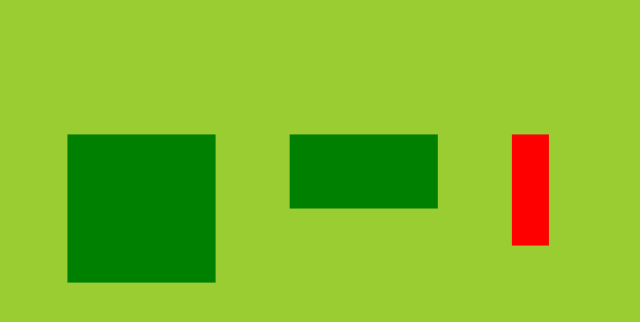
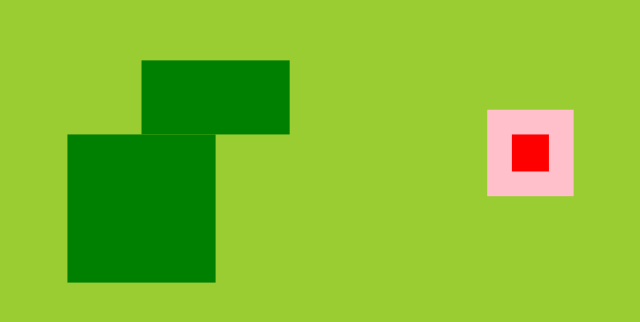
Before and after one commit to Ubachukwu-Ibeh/setup-doss-game, a plain HTML site: page index.html in a window 1280 px wide. Shown: the part 310-632 px from the top of the page, without its empty margins (377-1017 px from the left). Drawn offline with Linux system fonts and the light colour scheme.

Commit message:
added world bounds, camera limit, out-of-view non-rendering exclusion for colliding bodies

```diff
--- a/Box/box.js
+++ b/Box/box.js
@@ -1,21 +1,8 @@
 import { addComponent, keys } from "../globals/globals.js";
-
-const observe = (obj, key, callBack) => {
-  let val = obj[key];
-
-  Object.defineProperty(obj, key, {
-    get() {
-      return val;
-    },
-    set(newVal) {
-      val = newVal;
-      callBack(diff);
-    },
-  });
-};
+import { observe } from "../helpers/observer.js";
 
 export class Box {
-  constructor(props /**@object */) {
+  constructor(props) {
     Object.keys(props).forEach((key) => (this[key] = props[key]));
   }
   init() {
--- a/BoxEngine/BoxEngine.js
+++ b/BoxEngine/BoxEngine.js
@@ -1,11 +1,10 @@
 import { Box } from "../Box/box.js";
-import { addScenes, switchScenes, setCamera } from "../globals/globals.js";
+import { addScenes, switchScenes } from "../globals/globals.js";
 
 const BoxEngine = {
   Box,
   addScenes,
   switchScenes,
-  setCamera,
 };
 
 export default BoxEngine;
--- a/components/Boy.js
+++ b/components/Boy.js
@@ -1,11 +1,12 @@
 import BoxEngine from "../BoxEngine/BoxEngine.js";
+import { game } from "../game.js";
 
 export const Boy = new BoxEngine.Box({
   id: "Boy",
   x: 1200,
   y: 600,
   width: 50,
-  height: 150,
+  height: 50,
   color: "red",
   layer: 1,
   rigidBody: true,
@@ -27,10 +28,13 @@ export const Boy = new BoxEngine.Box({
   onCollision() {},
 }).init();
 
-BoxEngine.setCamera({
+const marginX = 2 * (Boy.width / 3);
+const marginY = 2 * (Boy.height / 3);
+
+game.camera = {
   focus: Boy,
-  focusAreaX: window.innerWidth / 2,
-  focusAreaY: window.innerHeight / 2,
-  focusAreaW: 200,
-  focusAreaH: 200,
-});
+  x: Boy.x - marginX,
+  y: Boy.y - marginY,
+  width: 2 * marginX + Boy.width,
+  height: 2 * marginY + Boy.height,
+};
--- a/components/Floor.js
+++ b/components/Floor.js
@@ -14,12 +14,31 @@ export const Floor = new BoxEngine.Box({
 
 const Floor2 = new BoxEngine.Box({
   id: "Floor2",
-  x: 900,
-  y: 600,
+  x: 700,
+  y: 10,
   width: 200,
   height: 100,
+  dv: 0,
+  v: 2,
   color: "green",
   layer: 2,
   rigidBody: true,
-  onCollision() {},
+  onCollision() {
+    Floor2.dv = 0;
+    Floor2.v = 0;
+  },
+  update() {
+    Floor2.dv += 1;
+    Floor2.y += Floor2.v + Floor2.dv;
+  },
 }).init();
+
+const bg = new BoxEngine.Box({
+  id: "bg",
+  x: 0,
+  y: 0,
+  width: 3000,
+  height: 2000,
+  color: "yellowgreen",
+  layer: -1,
+}).init();
--- a/engine/engine.js
+++ b/engine/engine.js
@@ -2,8 +2,9 @@ import { game } from "../game.js";
 import {
   keys,
   resolveComponents,
-  cameraSettings,
   components,
+  currentScene,
+  newDisplaySettings,
 } from "../globals/globals.js";
 
 export const engine = (newDisplayDetails) => {
@@ -67,6 +68,8 @@ export const engine = (newDisplayDetails) => {
       collided;
 
     const resolve = () => {
+      let collisionDataA, collisionDataB;
+
       for (i; i < rigidBodies.length; i++) {
         j = 0;
         for (j; j < rigidBodies.length; j++) {
@@ -76,24 +79,50 @@ export const engine = (newDisplayDetails) => {
           const B = rigidBodies[j];
 
           if (testForCollision(A, B)) {
+            A.isColliding = true; //for view rendering
+            B.isColliding = true; //for view rendering
+
             collided = true;
             k = i;
             l = j;
             const resolveX = () => {
               if (A.x < B.x) {
+                collisionDataA = { object: B, right: true };
+                collisionDataB = { object: A, left: true };
                 return A.x + A.width - B.x;
               } else {
+                collisionDataA = { object: B, left: true };
+                collisionDataB = { object: A, right: true };
                 return -(B.x + B.width - A.x);
               }
             };
 
-            const resolveRefA = () => {
-              resolve();
+            const getResolveRef = () => {
+              if (A.onCollision) A.onCollision(collisionDataA);
+              if (B.onCollision) B.onCollision(collisionDataB);
+
+              const resolveRefA = () => {
+                resolve();
+              };
+
+              const resolveRefB = () => {
+                i = j;
+                resolve();
+              };
+              return {
+                resolveRefA,
+                resolveRefB,
+              };
             };
 
-            const resolveRefB = () => {
-              i = j;
-              resolve();
+            const checkX = (dx) => {
+              if (B.static) {
+                A.x -= dx;
+                getResolveRef().resolveRefA();
+              } else {
+                B.x += dx;
+                getResolveRef().resolveRefB();
+              }
             };
 
             if (A.y < B.y) {
@@ -101,20 +130,17 @@ export const engine = (newDisplayDetails) => {
                 dy = A.y + A.height - B.y;
 
               if (Math.abs(dx) < dy) {
-                if (B.static) {
-                  A.x -= dx;
-                  resolveRefA();
-                } else {
-                  B.x += dx;
-                  resolveRefB();
-                }
+                checkX(dx);
               } else {
+                collisionDataA = { object: B, bottom: true };
+                collisionDataB = { object: A, top: true };
+
                 if (B.static) {
                   A.y -= dy;
-                  resolveRefA();
+                  getResolveRef().resolveRefA();
                 } else {
                   B.y += dy;
-                  resolveRefB();
+                  getResolveRef().resolveRefB();
                 }
               }
             } else {
@@ -122,26 +148,20 @@ export const engine = (newDisplayDetails) => {
                 dy = B.y + B.height - A.y;
 
               if (Math.abs(dx) < dy) {
-                if (B.static) {
-                  A.x -= dx;
-                  resolveRefA();
-                } else {
-                  B.x += dx;
-                  resolveRefB();
-                }
+                checkX(dx);
               } else {
+                collisionDataA = { object: B, top: true };
+                collisionDataB = { object: A, bottom: true };
+
                 if (B.static) {
                   A.y += dy;
-                  resolveRefA();
+                  getResolveRef().resolveRefA();
                 } else {
                   B.y -= dy;
-                  resolveRefB();
+                  getResolveRef().resolveRefB();
                 }
               }
             }
-
-            if (A.onCollision) A.onCollision();
-            if (B.onCollision) B.onCollision();
           } else if (collided && j === rigidBodies.length - 1) {
             i = k;
             j = l;
@@ -156,42 +176,55 @@ export const engine = (newDisplayDetails) => {
     resolve();
   };
 
-  const resolveGravity = () => {
-    Object.keys(validComponents).forEach((key) => {
-      const component = validComponents[key];
-
-      if (component.gravity === true) {
-        component.y += component * (game.gravity / 100);
-      }
-    });
-  };
-
   const resolveCamera = () => {
-    let { focus, focusAreaX, focusAreaY, focusAreaW, focusAreaH } =
-      cameraSettings;
+    let { focus, x, y, width, height } = game.camera;
+    let { worldX, worldY, worldWidth, worldHeight } = currentScene;
+    let { scaledWidth, scaledHeight } = newDisplayDetails;
 
     const componentsArray = Object.values(components);
 
-    if (focus.x < focusAreaX) {
-      const dx = focusAreaX - focus.x;
+    if (focus.x < x) {
+      let dx = x - focus.x;
+
+      if (worldX + dx > 0) dx = -worldX;
+
+      currentScene.worldX += dx;
+
       componentsArray.forEach((component) => {
         component.x += dx;
       });
     }
-    if (focus.x + focus.width > focusAreaX + focusAreaW) {
-      const dx = focus.x + focus.width - (focusAreaX + focusAreaW);
+    if (focus.x + focus.width > x + width) {
+      let dx = focus.x + focus.width - (x + width);
+
+      if (worldX + worldWidth - dx < scaledWidth)
+        dx = worldX + worldWidth - scaledWidth;
+
+      currentScene.worldX -= dx;
+
       componentsArray.forEach((component) => {
         component.x -= dx;
       });
     }
-    if (focus.y < focusAreaY) {
-      const dy = focusAreaY - focus.y;
+    if (focus.y < y) {
+      let dy = y - focus.y;
+
+      if (worldY + dy > 0) dy = -worldY;
+
+      currentScene.worldY += dy;
+
       componentsArray.forEach((component) => {
         component.y += dy;
       });
     }
-    if (focus.y + focus.height > focusAreaY + focusAreaH) {
-      const dy = focus.y + focus.height - (focusAreaY + focusAreaH);
+    if (focus.y + focus.height > y + height) {
+      let dy = focus.y + focus.height - (y + height);
+
+      if (worldY + worldHeight - dy < scaledHeight)
+        dy = worldY + worldHeight - scaledHeight;
+
+      currentScene.worldY -= dy;
+
       componentsArray.forEach((component) => {
         component.y -= dy;
       });
@@ -203,6 +236,5 @@ export const engine = (newDisplayDetails) => {
     resolveUpdate,
     resolveCollisions,
     resolveCamera,
-    resolveGravity,
   };
 };
--- a/game.js
+++ b/game.js
@@ -1,10 +1,16 @@
 export const game = {
   displayWidth: 1920,
   displayHeight: 1080,
-  backgroundColor: "yellowgreen",
+  backgroundColor: "black",
   size: "fit",
-  gravity: 10,
   scenes: {
-    level1: {},
+    level1: {
+      worldWidth: 3000,
+      worldHeight: 2000,
+      worldX: 0,
+      worldY: 0,
+      components: {},
+    },
   },
+  camera: {},
 };
--- a/gameLoop/gameLoop.js
+++ b/gameLoop/gameLoop.js
@@ -5,9 +5,6 @@ import { render } from "../renderer/renderer.js";
 export const gameLoop = () => {
   //resolveComponents
   const Engine = engine(newDisplaySettings);
-
-  //gravity
-  Engine.resolveGravity();
 
   //updates
   Engine.resolveUpdate();
@@ -19,7 +16,7 @@ export const gameLoop = () => {
   Engine.resolveCollisions();
 
   //camera
-  // Engine.resolveCamera();
+  Engine.resolveCamera();
 
   //render
   render(newDisplaySettings);
--- a/globals/globals.js
+++ b/globals/globals.js
@@ -1,4 +1,6 @@
 import { game } from "../game.js";
+
+/////////////////CONTROLS///////////////
 export const keys = {}; //object for keeping track of keyboard keys boolean values
 
 /////////////////SCENES/////////////////
@@ -8,19 +10,8 @@ let scenes = {};
 export const addScenes = (scene) => {
   scenes = { ...scenes, ...scene };
 };
-export const switchScenes = (scene) => {
-  components = scenes[scene];
-};
 
-export let components = Object.values(game.scenes)[0];
-
-/////////////////SETTINGS/////////////////
-
-export let cameraSettings = {};
-
-export const setCamera = (settings) => {
-  cameraSettings = { ...cameraSettings, ...settings };
-};
+export let currentScene, components;
 
 /////////////////DISPLAY/////////////////
 
@@ -33,12 +24,14 @@ export const resolveComponents = (newDisplayDetails) => {
   Object.keys(components).forEach((key) => {
     const component = components[key];
     if (
-      component.x < scaledWidth &&
-      0 < component.x + component.width &&
-      component.y < scaledHeight &&
-      0 < component.y + component.height
+      (component.x < scaledWidth &&
+        0 < component.x + component.width &&
+        component.y < scaledHeight &&
+        0 < component.y + component.height) ||
+      component.isColliding
     ) {
       resolvedComponents[key] = component;
+      if (component.isColliding) component.isColliding = false;
     }
   });
 
@@ -49,15 +42,12 @@ const canvas = document.getElementById("canvas");
 
 const ctx = canvas.getContext("2d");
 
-const { displayWidth, displayHeight, size, backgroundColor } = game;
+const { displayWidth, displayHeight, size } = game;
 
 const windowWidth = window.innerWidth;
 const windowHeight = window.innerHeight;
 
 const getScaleValue = () => {
-  const dx = windowWidth - displayWidth;
-  const dy = windowHeight - displayHeight;
-
   const refX = windowWidth / 2 / (displayWidth / 2);
   const refY = windowHeight / 2 / (displayHeight / 2);
 
@@ -111,7 +101,7 @@ const initialPy = displayHeight / 2;
 const finalPx = scaledWidth / 2;
 const finalPy = scaledHeight / 2;
 
-const scaleComponent = (component) => {
+export const scaleComponent = (component) => {
   component.x += component.x - initialPx - (component.x - finalPx);
   component.y += component.y - initialPy - (component.y - finalPy);
   scale(component, finalPx, finalPy, scaleValue);
@@ -127,3 +117,16 @@ export const newDisplaySettings = {
   scaledWidth,
   scaledHeight,
 };
+
+const scaleWorld = () => {
+  currentScene.worldWidth *= scaleValue;
+  currentScene.worldHeight *= scaleValue;
+};
+
+export const switchScenes = (scene) => {
+  currentScene = Object.values(game.scenes)[scene];
+  components = currentScene.components;
+  scaleWorld();
+};
+
+switchScenes(0);
--- /dev/null
+++ b/helpers/observer.js
@@ -0,0 +1,13 @@
+export const observe = (obj, key, callBack) => {
+  let val = obj[key];
+
+  Object.defineProperty(obj, key, {
+    get() {
+      return val;
+    },
+    set(newVal) {
+      val = newVal;
+      callBack();
+    },
+  });
+};
--- a/renderer/renderer.js
+++ b/renderer/renderer.js
@@ -1,5 +1,5 @@
 import { game } from "../game.js";
-import { components, cameraSettings } from "../globals/globals.js";
+import { components } from "../globals/globals.js";
 
 export const render = ({ ctx, scaledWidth, scaledHeight }) => {
   ctx.clearRect(0, 0, scaledWidth, scaledHeight);
@@ -8,18 +8,16 @@ export const render = ({ ctx, scaledWidth, scaledHeight }) => {
 
   const tray = Object.values(components);
 
-  tray.sort((A, B) => B.layer - A.layer);
-
-  // const {
-  //   focusAreaX: x,
-  //   focusAreaY: y,
-  //   focusAreaW: width,
-  //   focusAreaH: height,
-  // } = cameraSettings;
-  // ctx.fillStyle = "pink";
-  // ctx.fillRect(x, y, width, height);
+  tray.sort((A, B) => A.layer - B.layer);
 
   tray.forEach((component) => {
+    if (component.id === "Boy") {
+      const { x, y, width, height } = game.camera;
+
+      ctx.fillStyle = "pink";
+      ctx.fillRect(x, y, width, height);
+    }
+
     const { x, y, width, height, color } = component;
 
     if (color) {
```
Also changed, not shown: index.html (+2 -1 lines).
